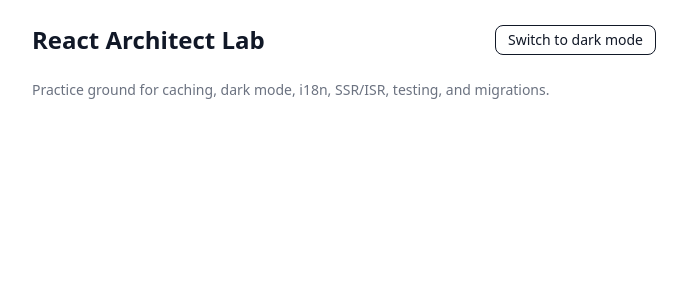
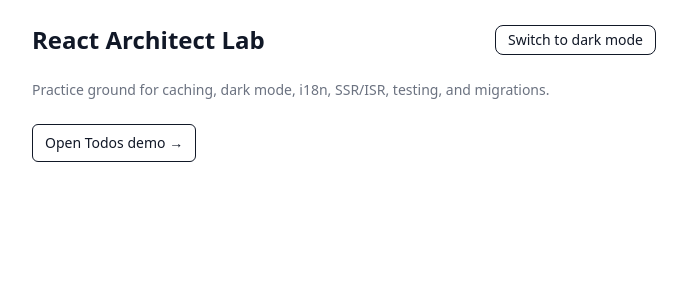
Before and after one commit to andrewteece/react-architect-lab, a Next.js app: page / in a window 1280 px wide. Shown: the top 300 px of the page, without its empty margins (296-983 px from the left). Built offline with nearby package versions, Linux system fonts and the light colour scheme.

Commit message:
feat(theme): add ThemeToggle to Todos page and home link

```diff
--- a/src/app/(features)/todos/page.tsx
+++ b/src/app/(features)/todos/page.tsx
@@ -1,3 +1,4 @@
+import ThemeToggle from '../settings/ThemeToggle';
 import TodoForm from './TodoForm';
 import TodoList from './TodoList';
 
@@ -7,7 +8,7 @@ export default function TodosPage() {
       <header className='flex items-center justify-between'>
         <h1 className='text-2xl font-semibold'>Todos</h1>
       </header>
-
+      <ThemeToggle />
       <TodoForm />
       <TodoList />
     </main>
--- a/src/app/page.tsx
+++ b/src/app/page.tsx
@@ -1,3 +1,4 @@
+import Link from 'next/link';
 import ThemeToggle from './(features)/settings/ThemeToggle';
 
 export default function Home() {
@@ -7,10 +8,18 @@ export default function Home() {
         <h1 className='text-2xl font-semibold'>React Architect Lab</h1>
         <ThemeToggle />
       </header>
+
       <p className='text-sm' style={{ color: `rgb(var(--muted))` }}>
         Practice ground for caching, dark mode, i18n, SSR/ISR, testing, and
         migrations.
       </p>
+
+      <Link
+        href='/todos'
+        className='inline-block rounded-md border px-3 py-2 text-sm'
+      >
+        Open Todos demo →
+      </Link>
     </main>
   );
 }
```
